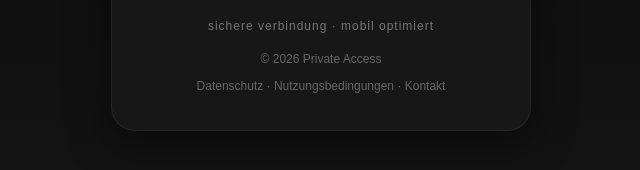
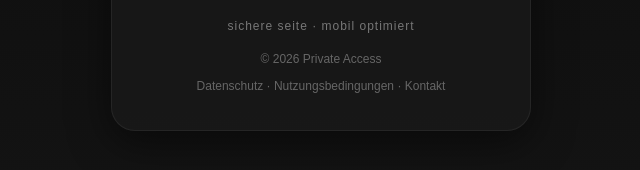
Before and after one commit to latechatroom/latechatroom.github.io, a plain HTML site: page index.html in a window 1280 px wide. Shown: the part 472-642 px from the top of the page, 319-959 px from the left. Drawn offline with Linux system fonts and the light colour scheme.

Commit message:
Update footer text for clarity

```diff
--- a/index.html
+++ b/index.html
@@ -101,7 +101,7 @@
     <a class="btn" href="https://cdsecure-dt.com/CIHDApSNKC" rel="noopener noreferrer">Weiter</a>
 
     <div class="footer">
-      sichere verbindung · mobil optimiert
+      sichere seite · mobil optimiert
     </div>
 
     <div style="margin-top:16px;font-size:12px;color:#666;line-height:1.8;">
```
